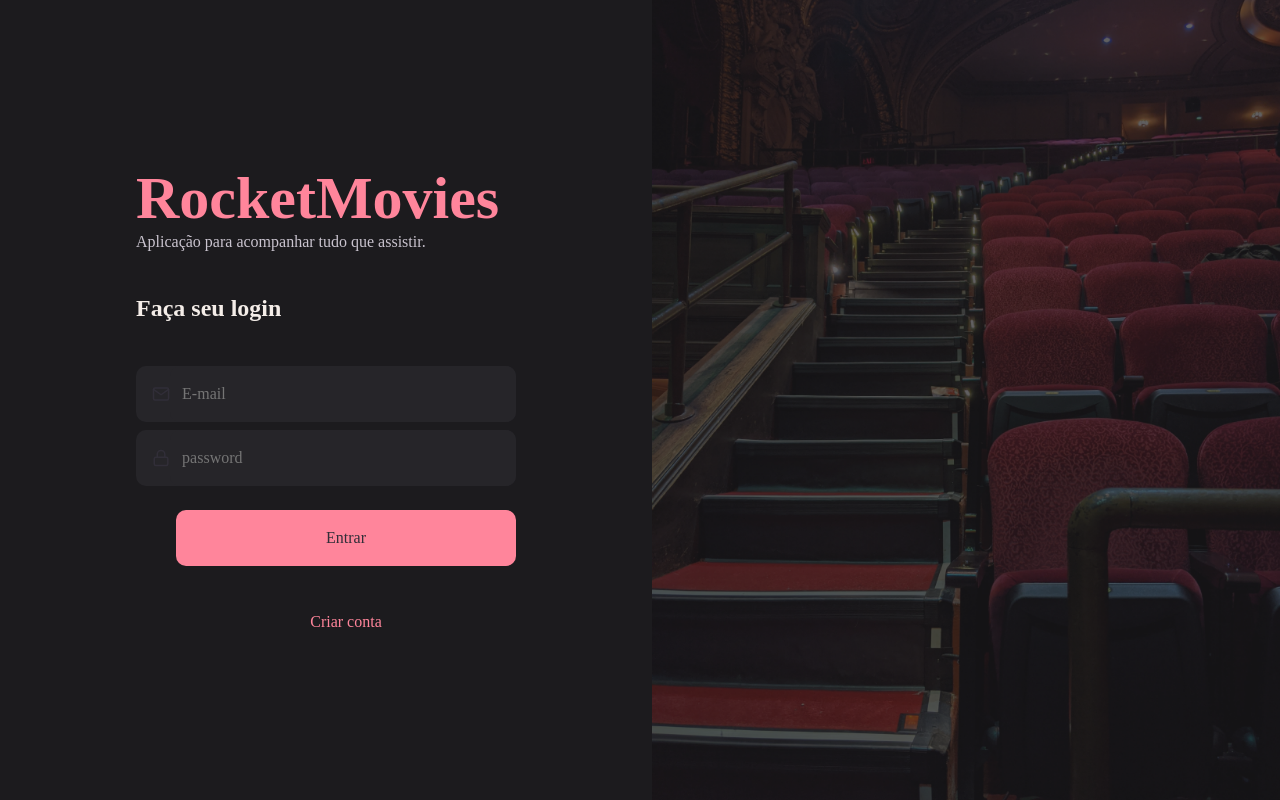
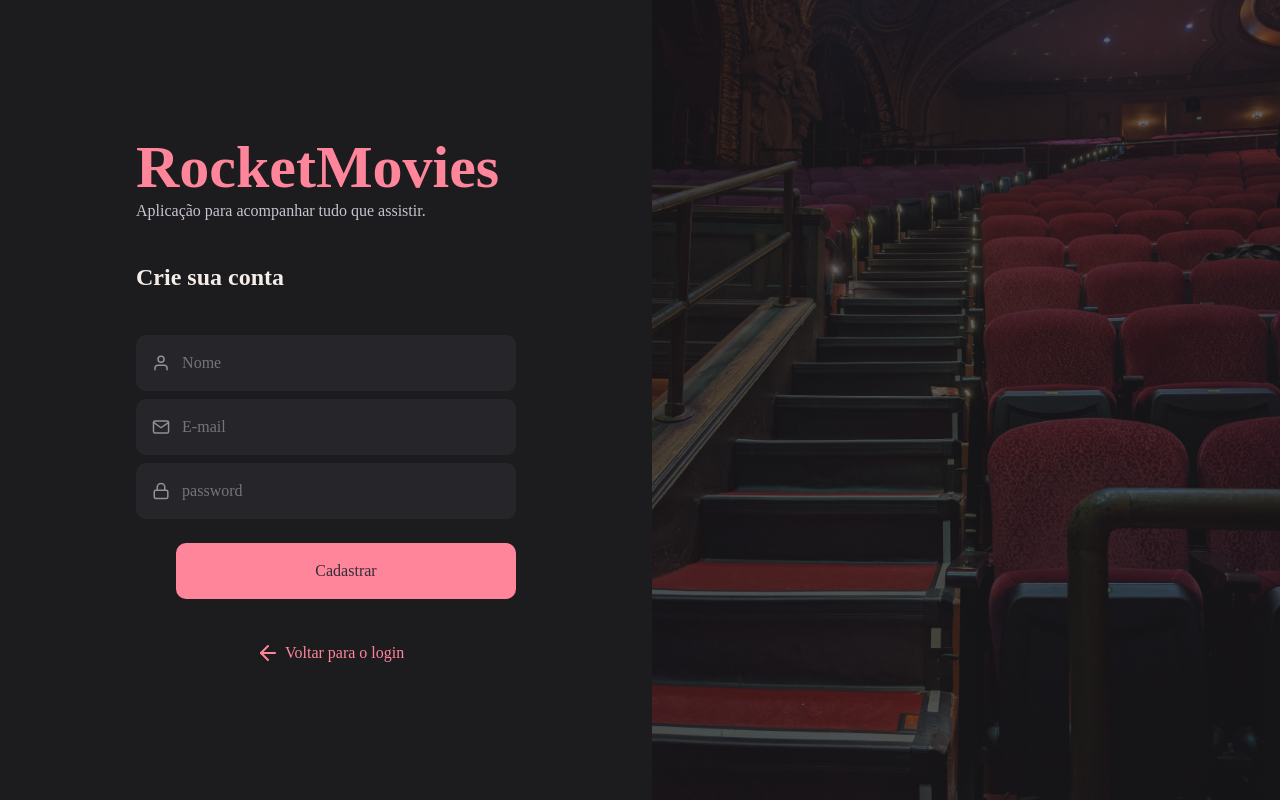
Before and after one commit to ViniciusPilati33333/Stage09-desafioRocketMovies, a React app in the folder rocketmovies/: page / in a window 1280 px wide. Built offline with nearby package versions, Linux system fonts and the light colour scheme; the HTML template or start-up script is replaced by a standard one.

Commit message:
finished SignUp page

```diff
--- a/rocketmovies/src/components/Input/styles.js
+++ b/rocketmovies/src/components/Input/styles.js
@@ -22,5 +22,6 @@
 
   > svg {
     margin-left: 16px;
+    color: ${({theme}) => theme.COLORS.WORDS};
   }
 `;
--- a/rocketmovies/src/main.jsx
+++ b/rocketmovies/src/main.jsx
@@ -3,7 +3,7 @@
 import { ThemeProvider } from 'styled-components';
 import theme from "./styles/theme";
 import GlobalStyles from './styles/global';
-import { SignIn } from './pages/SignIn';
+import { SignUp } from './pages/SignUp';
 
 
 
@@ -11,7 +11,7 @@
   <React.StrictMode>
     <ThemeProvider theme={theme}>
       <GlobalStyles />
-      <SignIn />
+      <SignUp />
     </ThemeProvider>
   </React.StrictMode>,
 )
--- /dev/null
+++ b/rocketmovies/src/pages/SignUp/index.jsx
@@ -0,0 +1,35 @@
+import { Container, Form, Background } from './styles';
+import { Input } from "../../components/Input";
+import { Button } from "../../components/Button";
+import { ButtonText } from "../../components/ButtonText";
+import { FiLock, FiMail, FiUser, FiArrowLeft } from 'react-icons/fi';
+
+export function SignUp() {
+    return(
+        <Container>
+            <Form>
+                <h1>RocketMovies</h1>
+                <p>Aplicação para acompanhar tudo que assistir.</p>
+
+                <h2>Crie sua conta</h2>
+
+                <Input type='text' placeholder='Nome' icon={FiUser}/>
+                <Input type='text' placeholder='E-mail' icon={FiMail}/>
+                <Input type='password' placeholder='password' icon={FiLock}/>
+
+            <div className='btn'>
+                 <Button title='Cadastrar'/>
+            </div>
+
+
+            <footer>
+                <FiArrowLeft />
+                <ButtonText title='Voltar para o login' />
+            </footer>
+
+            </Form>
+
+            <Background />
+        </Container>
+    )
+}
--- /dev/null
+++ b/rocketmovies/src/pages/SignUp/styles.js
@@ -0,0 +1,53 @@
+import styled from "styled-components";
+import backgroundImg from "../../assets/imageSign.png";
+
+export const Container = styled.div`
+  height: 100vh;
+  display: flex;
+  align-items: stretch;
+`;
+
+export const Form = styled.form`
+  padding: 0 136px;
+  display: flex;
+  flex-direction: column;
+  justify-content: center;
+  align-items: start;
+  text-align: center;
+
+  > h1 {
+    font-size: 60px;
+    color: ${({ theme }) => theme.COLORS.PINK};
+  }
+
+  > p {
+    color: ${({ theme }) => theme.COLORS.PFORM};
+  }
+
+  > h2 {
+    padding: 44px 44px 44px 0;
+    display: flex;
+  }
+
+  > .btn {
+    margin-left: 40px;
+  }
+
+  > footer {
+    display: flex;
+    align-items: center;
+    margin-top: 40px;
+    margin-left: 120px;
+
+    svg {
+      color: ${({ theme }) => theme.COLORS.PINK};
+      font-size: 24px;
+    }
+  }
+`;
+
+export const Background = styled.div`
+  flex: 1;
+  background: url(${backgroundImg}) no-repeat center center;
+  background-size: cover;
+`;
```
